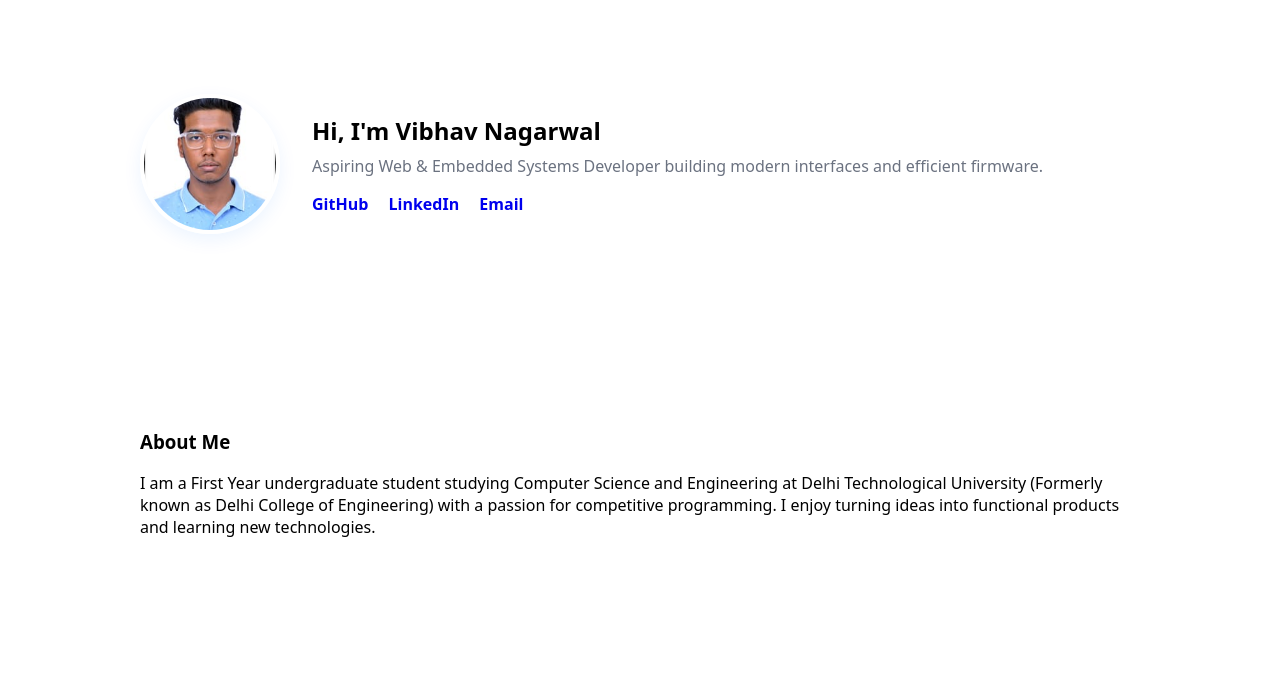
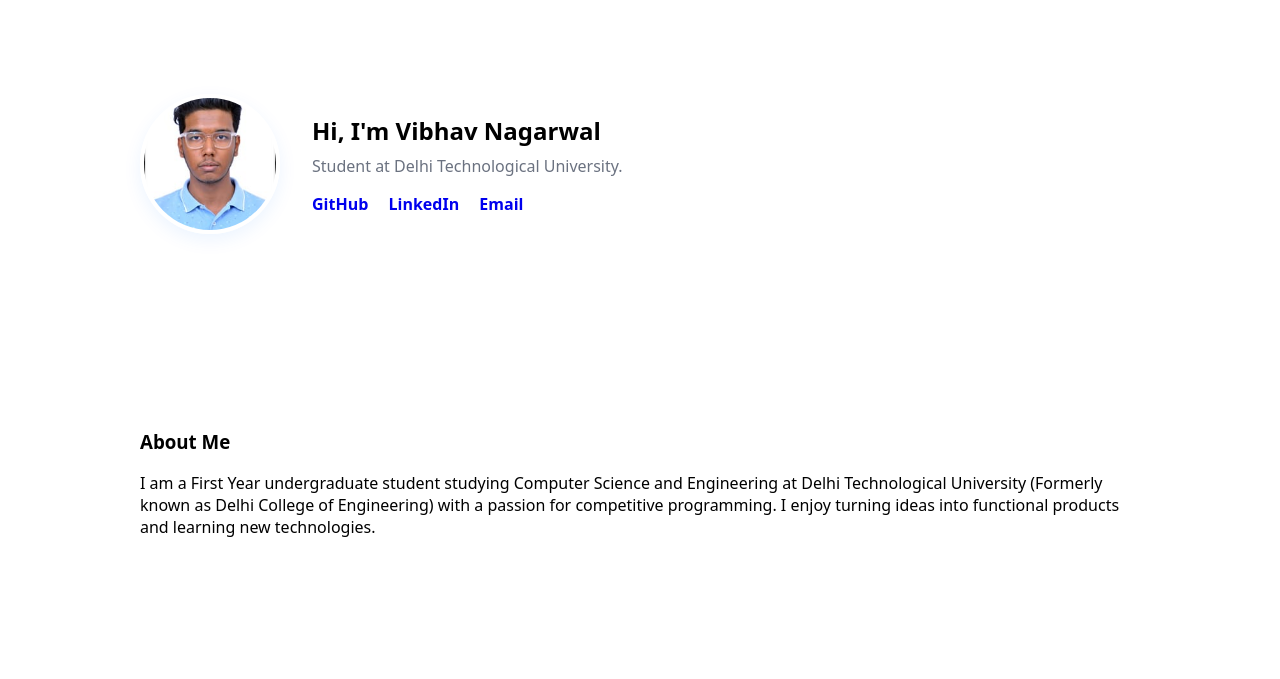
Before and after one commit to vibhav1807/vibhav-mini-project, a plain HTML site: page index.html in a window 1280 px wide. Shown: the part 94-773 px from the top of the page. Drawn offline with Linux system fonts and the light colour scheme.

Commit message:
Fix formatting and update content in index.html

```diff
--- a/index.html
+++ b/index.html
@@ -29,7 +29,7 @@
         <img src="images/vibhav.jpg" alt="Vibhav Nagarwal" class="avatar">
         <div class="hero-text">
           <h2>Hi, I'm Vibhav Nagarwal</h2>
-          <p class="lead">Aspiring Web & Embedded Systems Developer building modern interfaces and efficient firmware.</p>
+          <p class="lead">Student at Delhi Technological University.</p>
           <div class="social">
             <a href="https://github.com/vibhav1807" target="_blank" rel="noopener">GitHub</a>
             <a href="https://www.linkedin.com/in/vibhav-nagarwal-ab9789378/" target="_blank" rel="noopener">LinkedIn</a>
```
